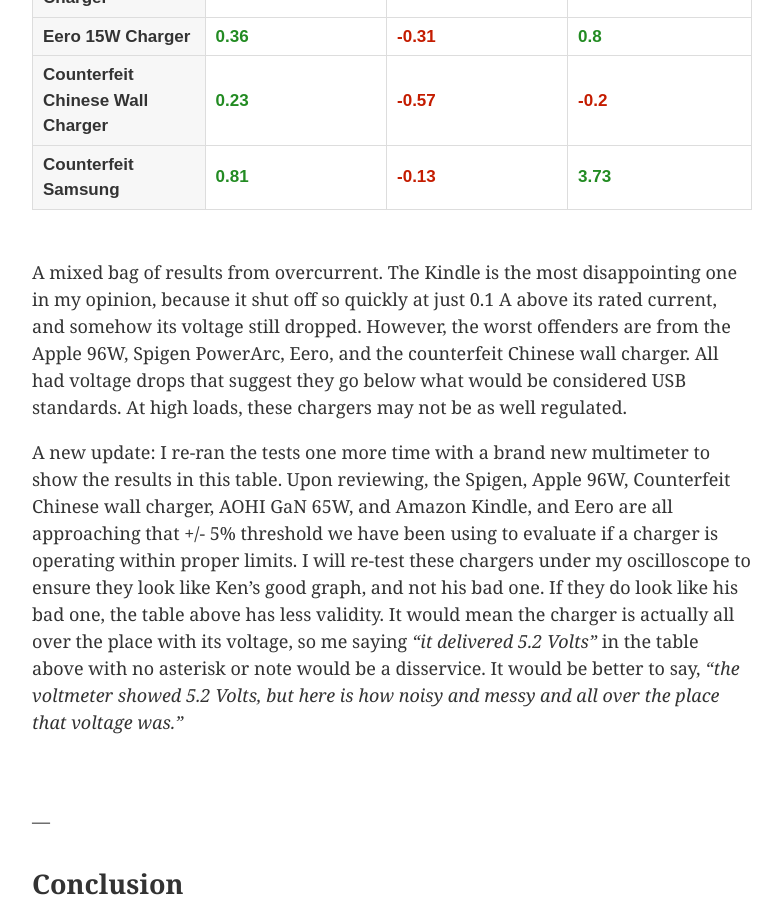
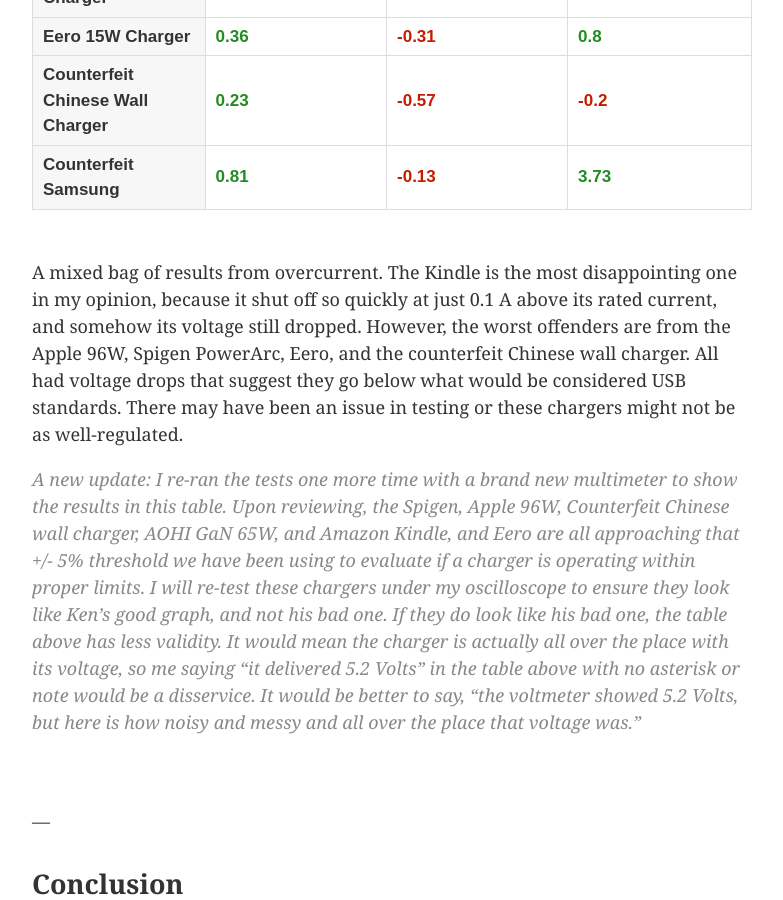
Before and after one commit to 0sps/sull1van.com, a Jekyll site: the page built from _posts/2026-01-19-a-dozen-chargers-in-the-lab.md, in a window 1280 px wide and 900 px high, scrolled down 13247 px. Shown: the whole window, without its empty margins (248-1031 px from the left). Built offline with Jekyll 4.4.1, drawn with Linux system fonts in a browser that asks for light colours; some of the changed text lies outside the part shown.

Commit message:
Update 2026-01-19-a-dozen-chargers-in-the-lab.md

```diff
--- a/_posts/2026-01-19-a-dozen-chargers-in-the-lab.md
+++ b/_posts/2026-01-19-a-dozen-chargers-in-the-lab.md
@@ -832,7 +832,7 @@
 
 The Actual Voltage column is highlighted <span style="color:#228B22; font-weight:700;">green</span> if the measured voltage is within ±5% of the nominal output voltage (the USB-C PD spec limit) and <span style="color:#C41C00; font-weight:700;">red</span> if it falls outside that window in either direction. For example, a 5V output must stay between 4.75V and 5.25V.
 
-<span style="color: #888; font-style: italic;">(For added fun, I also tested a few batteries and DC-powered devices — they aren’t directly comparable to AC chargers since they produce no switching noise by nature, but I’ve included them in grey below as a reference.)</span>
+<span style="color: #888; font-style: italic;">(For fun, I also tested a few batteries and DC-powered devices — they aren’t directly comparable to AC chargers since they produce no switching noise by nature, but I’ve included them in grey below as a reference.)</span>
 ### Expected/Actual Output Table
 <div class="table-wrapper">
 <table class="stats-table">
@@ -1670,9 +1670,10 @@
 </div>
 
 
-A mixed bag of results from overcurrent. The Kindle is the most disappointing one in my opinion, because it shut off so quickly at just 0.1 A above its rated current, and somehow its voltage still dropped. However, the worst offenders are from the Apple 96W, Spigen PowerArc, Eero, and the counterfeit Chinese wall charger. All had voltage drops that suggest they go below what would be considered USB standards. At high loads, these chargers may not be as well regulated.
-
-A new update: I re-ran the tests one more time with a brand new multimeter to show the results in this table. Upon reviewing, the Spigen, Apple 96W, Counterfeit Chinese wall charger, AOHI GaN 65W, and Amazon Kindle, and Eero are all approaching that +/- 5% threshold we have been using to evaluate if a charger is operating within proper limits. I will re-test these chargers under my oscilloscope to ensure they look like Ken's good graph, and not his bad one. If they do look like his bad one, the table above has less validity. It would mean the charger is actually all over the place with its voltage, so me saying *"it delivered 5.2 Volts"* in the table above with no asterisk or note would be a disservice. It would be better to say, *"the voltmeter showed 5.2 Volts, but here is how noisy and messy and all over the place that voltage was."*
+A mixed bag of results from overcurrent. The Kindle is the most disappointing one in my opinion, because it shut off so quickly at just 0.1 A above its rated current, and somehow its voltage still dropped. However, the worst offenders are from the Apple 96W, Spigen PowerArc, Eero, and the counterfeit Chinese wall charger. All had voltage drops that suggest they go below what would be considered USB standards. There may have been an issue in testing or these chargers might not be as well-regulated.
+
+<span style="color: #888; font-style: italic;">
+A new update: I re-ran the tests one more time with a brand new multimeter to show the results in this table. Upon reviewing, the Spigen, Apple 96W, Counterfeit Chinese wall charger, AOHI GaN 65W, and Amazon Kindle, and Eero are all approaching that +/- 5% threshold we have been using to evaluate if a charger is operating within proper limits. I will re-test these chargers under my oscilloscope to ensure they look like Ken's good graph, and not his bad one. If they do look like his bad one, the table above has less validity. It would mean the charger is actually all over the place with its voltage, so me saying *"it delivered 5.2 Volts"* in the table above with no asterisk or note would be a disservice. It would be better to say, *"the voltmeter showed 5.2 Volts, but here is how noisy and messy and all over the place that voltage was."* </span>
 
 
 
```
Also changed, not shown: other parts of _posts/2026-01-19-a-dozen-chargers-in-the-lab.md (+1 -1 lines).
